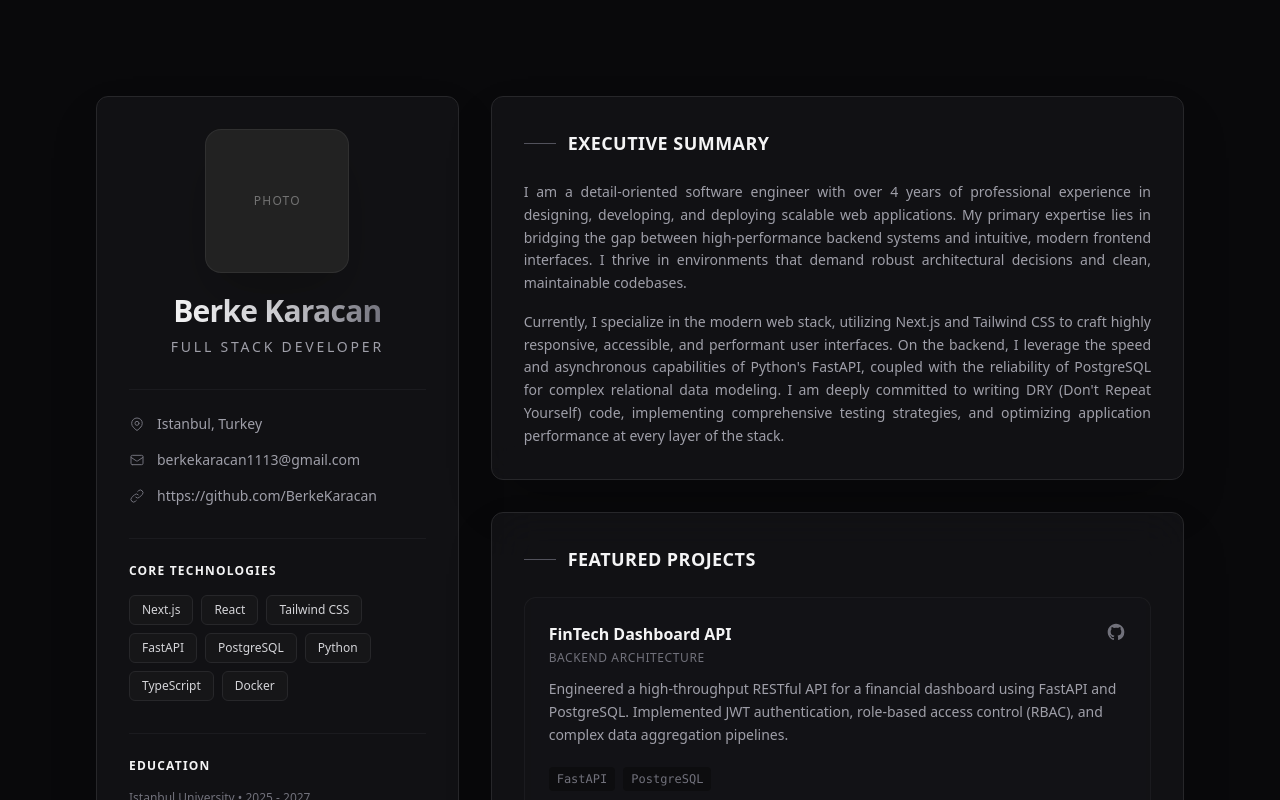
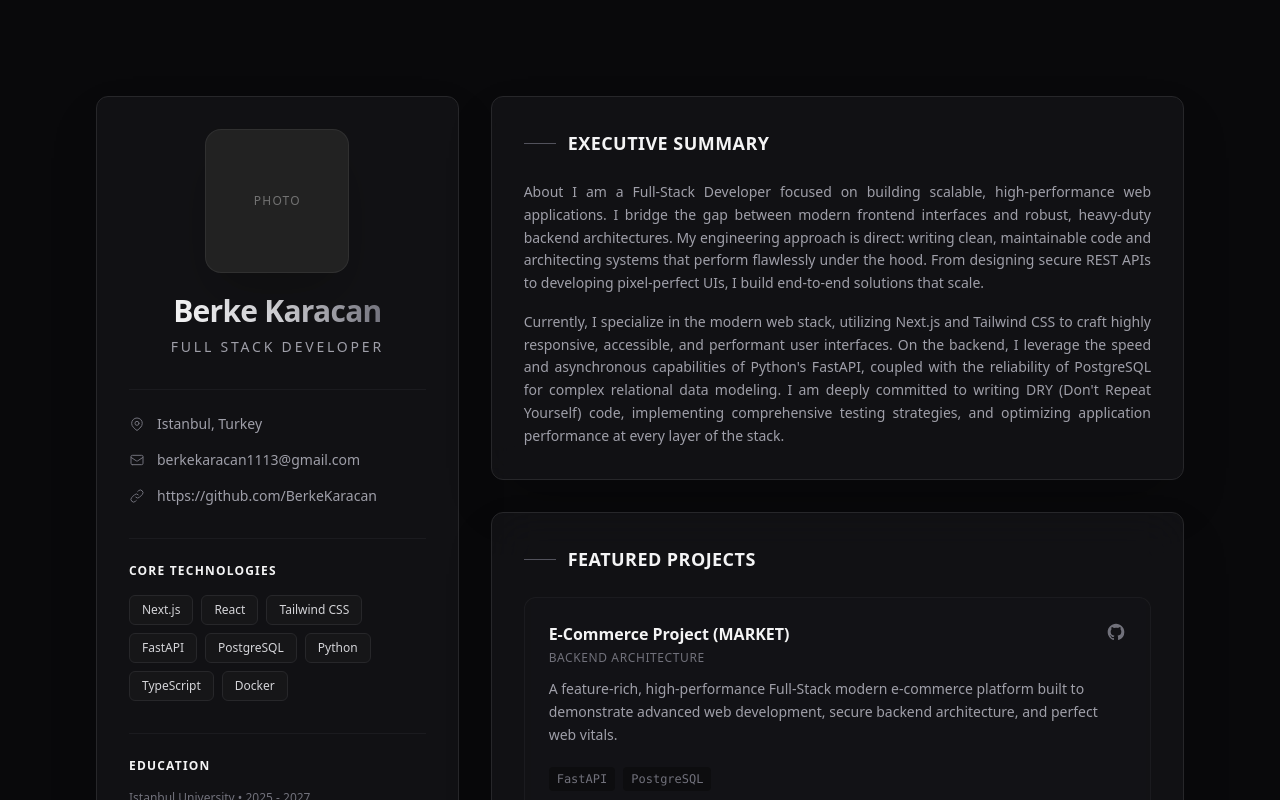
Before and after one commit to BerkeKaracan/My-WebSite, a Next.js app: page / in a window 1280 px wide. Shown: the top 800 px of the page. Built offline with nearby package versions, Linux system fonts and the light colour scheme.

Commit message:
general: improvements

```diff
--- a/src/app/page.tsx
+++ b/src/app/page.tsx
@@ -54,8 +54,9 @@ export default function Home() {
                   <span>Istanbul, Turkey</span>
                 </a>
                 <a
-                  href="mailto:john.doe@example.com"
+                  href="mailto:berkekaracan1113@gmail.com"
                   className="flex items-center gap-3 hover:text-zinc-100 transition-colors group"
+                  rel="noopener noreferrer"
                 >
                   <svg
                     className="w-4 h-4 text-zinc-500 group-hover:text-zinc-300 transition-colors"
@@ -73,8 +74,9 @@ export default function Home() {
                   <span>berkekaracan1113@gmail.com</span>
                 </a>
                 <a
-                  href="#"
+                  href="https://github.com/BerkeKaracan"
                   className="flex items-center gap-3 hover:text-zinc-100 transition-colors group"
+                  rel="noopener noreferrer"
                 >
                   <svg
                     className="w-4 h-4 text-zinc-500 group-hover:text-zinc-300 transition-colors"
@@ -89,7 +91,9 @@ export default function Home() {
                       d="M13.828 10.172a4 4 0 00-5.656 0l-4 4a4 4 0 105.656 5.656l1.102-1.101m-.758-4.899a4 4 0 005.656 0l4-4a4 4 0 00-5.656-5.656l-1.1 1.1"
                     />
                   </svg>
-                  <span>https://github.com/BerkeKaracan</span>
+                  <span rel="noopener noreferrer">
+                    https://github.com/BerkeKaracan
+                  </span>
                 </a>
               </div>
 
@@ -163,13 +167,14 @@ export default function Home() {
             </h3>
             <div className="flex flex-col gap-4 text-sm text-zinc-400 leading-relaxed font-light text-justify">
               <p>
-                I am a detail-oriented software engineer with over 4 years of
-                professional experience in designing, developing, and deploying
-                scalable web applications. My primary expertise lies in bridging
-                the gap between high-performance backend systems and intuitive,
-                modern frontend interfaces. I thrive in environments that demand
-                robust architectural decisions and clean, maintainable
-                codebases.
+                About I am a Full-Stack Developer focused on building scalable,
+                high-performance web applications. I bridge the gap between
+                modern frontend interfaces and robust, heavy-duty backend
+                architectures. My engineering approach is direct: writing clean,
+                maintainable code and architecting systems that perform
+                flawlessly under the hood. From designing secure REST APIs to
+                developing pixel-perfect UIs, I build end-to-end solutions that
+                scale.
               </p>
               <p>
                 Currently, I specialize in the modern web stack, utilizing
@@ -188,7 +193,7 @@ export default function Home() {
           {/* Projects Section */}
           <GlassCard className="group">
             <h3 className="text-lg font-semibold mb-6 text-zinc-100 tracking-wide flex items-center gap-3">
-              <span className="w-8 h-[1px] bg-zinc-600 group-hover:w-12 transition-all duration-300"></span>
+              <span className="w-8 h-px bg-zinc-600 group-hover:w-12 transition-all duration-300"></span>
               FEATURED PROJECTS
             </h3>
 
@@ -203,7 +208,7 @@ export default function Home() {
                         href="/projects/fintech-dashboard-api"
                         className="before:absolute before:inset-0 before:z-10"
                       >
-                        FinTech Dashboard API
+                        E-Commerce Project (MARKET)
                       </Link>
                     </h4>
                     <p className="text-xs text-zinc-500 mt-1 uppercase tracking-wider font-medium">
@@ -212,7 +217,7 @@ export default function Home() {
                   </div>
                   <div className="flex gap-3 text-zinc-500 relative z-20">
                     <a
-                      href="https://github.com"
+                      href="https://github.com/BerkeKaracan/E-CommerceProject"
                       target="_blank"
                       rel="noopener noreferrer"
                       className="hover:text-white transition-colors"
@@ -233,10 +238,9 @@ export default function Home() {
                   </div>
                 </div>
                 <p className="text-sm text-zinc-400 mt-2 leading-relaxed font-light">
-                  Engineered a high-throughput RESTful API for a financial
-                  dashboard using FastAPI and PostgreSQL. Implemented JWT
-                  authentication, role-based access control (RBAC), and complex
-                  data aggregation pipelines.
+                  A feature-rich, high-performance Full-Stack modern e-commerce
+                  platform built to demonstrate advanced web development, secure
+                  backend architecture, and perfect web vitals.
                 </p>
                 <div className="flex flex-wrap gap-2 mt-5 relative z-20">
                   <span className="text-xs font-mono text-zinc-500 bg-zinc-950/50 px-2 py-1 rounded">
```
